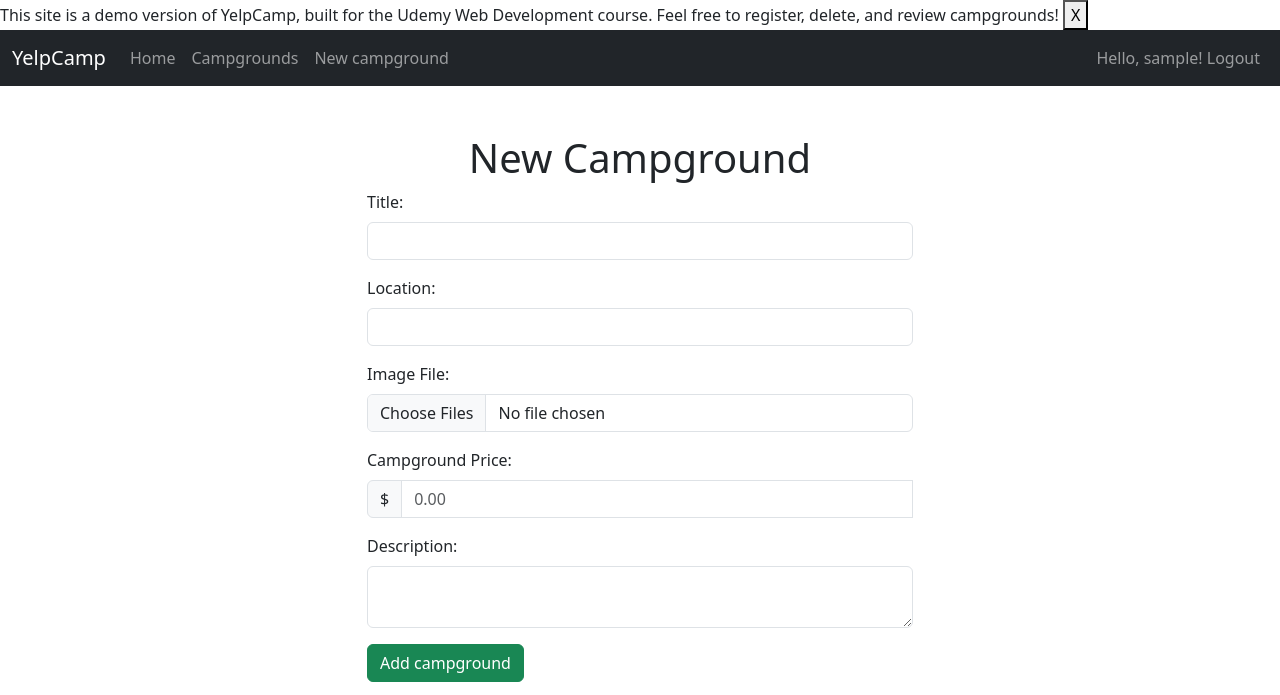
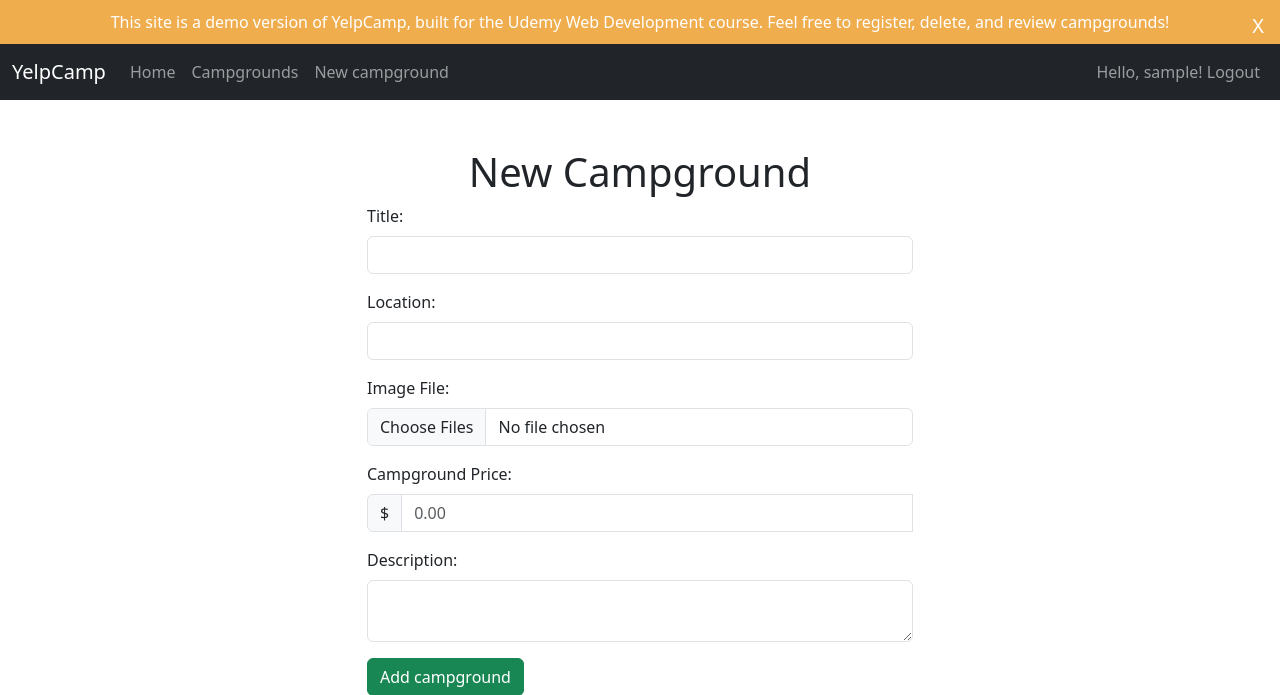
Before and after one commit to JavierJu/YelpCamp, a Node server app: page /campgrounds/new in a window 1280 px wide. Shown: the top 695 px of the page. Run offline with Node 20, Linux system fonts and the light colour scheme; the visitor is signed in with stand-in values (Sample User, id 1); some libraries are stand-ins or nearby versions.

Commit message:
added for demo-banner

```diff
--- a/public/stylesheets/app.css
+++ b/public/stylesheets/app.css
@@ -57,3 +57,23 @@
 .mapboxgl-popup-tip {
     border-top-color: rgba(255, 255, 255, 0.95) !important;
 }
+
+#demo-banner {
+    background-color: #f0ad4e; /* 눈에 띄는 주황색 계열 */
+    color: #fff;
+    padding: 10px 50px;
+    text-align: center;
+    position: relative;
+    font-size: 16px;
+  }
+
+  #demo-banner button {
+    position: absolute;
+    right: 10px;
+    top: 10px;
+    background: transparent;
+    border: none;
+    color: #fff;
+    font-size: 20px;
+    cursor: pointer;
+  }
```
